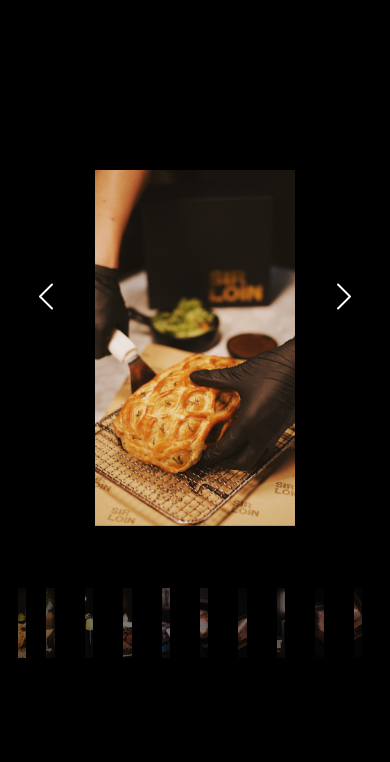
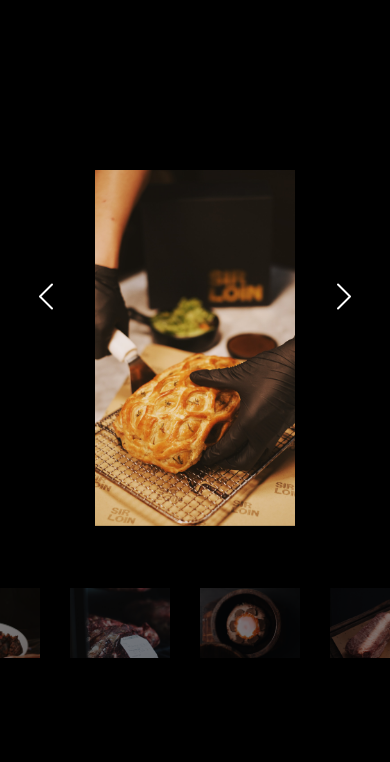
Before and after one commit to Rulcifer/bar-css, a plain HTML site: page galleries.html in a window 390 px wide. Shown: the part 82-844 px from the top of the page. Drawn offline with nearby package versions, Linux system fonts and the light colour scheme.

Commit message:
hp cilik

```diff
--- a/css/style.css
+++ b/css/style.css
@@ -160,7 +160,7 @@
 /* hp kecil potrait */
 @media (max-width: 576px) {
 
-    .img-container {
+    /* .img-container {
         flex-basis: calc(33.33% - 20px);
         margin-bottom: 20px;
         box-sizing: border-box;
@@ -173,7 +173,7 @@
         height: 240px;
         margin: 25px;
         overflow: hidden;
-      }
+      } */
 
 
     .carousel-control-prev-galeri,
@@ -195,6 +195,23 @@
         right: 0;
     }
 
+
+    #myCarousel .carousel-indicators .list-inline-item {
+        vertical-align: middle;
+        margin-right: 10px;
+        margin-top: 20px;
+        margin-bottom: 20px;
+    }
+
+    .thumbnail-image-mini-galeri {
+        width: 100%;
+        height: 100%;
+        background-size: cover;
+        background-position: center;
+        background-repeat: repeat;
+        width: 100px;
+        height: 70px;
+    }
 
 }
 
--- a/galleries.html
+++ b/galleries.html
@@ -116,52 +116,52 @@
                         <ul class="carousel-indicators list-inline mx-auto px-2">
                             <li class="list-inline-item thumbnail" style="width: 190px; height: 70px; margin-right: 10px; margin-left: 10px;">
                                 <a id="carousel-selector-0" class="selected" data-slide-to="0" data-target="#myCarousel">
-                                    <div class="thumbnail-image-mini-sirloin" style="background-image: url('img/sirloin/02A17E3F-9075-4A63-BC73-93CAD5018E9F.JPG');"></div>
+                                    <div class="thumbnail-image-mini-galeri" style="background-image: url('img/sirloin/02A17E3F-9075-4A63-BC73-93CAD5018E9F.JPG');"></div>
                                 </a>
                             </li>
                             <li class="list-inline-item thumbnail" style="width: 190px; height: 70px; margin-right: 20px; margin-left: 10px;">
                                 <a id="carousel-selector-1" data-slide-to="1" data-target="#myCarousel">
-                                    <div class="thumbnail-image-mini-sirloin" style="background-image: url('img/sirloin/2AC20B09-2949-4F22-A829-65A8D998F39C.JPG');"></div>
+                                    <div class="thumbnail-image-mini-galeri" style="background-image: url('img/sirloin/2AC20B09-2949-4F22-A829-65A8D998F39C.JPG');"></div>
                                 </a>
                             </li>
                             <li class="list-inline-item thumbnail" style="width: 190px; height: 70px; margin-right: 20px; margin-left: 10px;">
                                 <a id="carousel-selector-2" data-slide-to="2" data-target="#myCarousel">
-                                    <div class="thumbnail-image-mini-sirloin" style="background-image: url('img/sirloin/3EF78CE3-60EA-4D6C-AF40-952C68A2B9F4.JPG');"></div>
+                                    <div class="thumbnail-image-mini-galeri" style="background-image: url('img/sirloin/3EF78CE3-60EA-4D6C-AF40-952C68A2B9F4.JPG');"></div>
                                 </a>
                             </li>
                             <li class="list-inline-item thumbnail" style="width: 190px; height: 70px; margin-right: 20px; margin-left: 10px;">
                                 <a id="carousel-selector-3" data-slide-to="3" data-target="#myCarousel">
-                                    <div class="thumbnail-image-mini-sirloin" style="background-image: url('img/sirloin/4CF9F22F-1352-43F9-8934-D192E2C11B9F.JPG');"></div>
+                                    <div class="thumbnail-image-mini-galeri" style="background-image: url('img/sirloin/4CF9F22F-1352-43F9-8934-D192E2C11B9F.JPG');"></div>
                                 </a>
                             </li>
                             <li class="list-inline-item thumbnail" style="width: 190px; height: 70px; margin-right: 20px; margin-left: 10px;">
                                 <a id="carousel-selector-4" data-slide-to="4" data-target="#myCarousel">
-                                    <div class="thumbnail-image-mini-sirloin" style="background-image: url('img/sirloin/6B76469C-B292-4A30-A4D9-DD4887BA7CA4.JPG');"></div>
+                                    <div class="thumbnail-image-mini-galeri" style="background-image: url('img/sirloin/6B76469C-B292-4A30-A4D9-DD4887BA7CA4.JPG');"></div>
                                 </a>
                             </li>
                             <li class="list-inline-item thumbnail" style="width: 190px; height: 70px; margin-right: 20px; margin-left: 10px;">
                                 <a id="carousel-selector-0" data-slide-to="5" data-target="#myCarousel">
-                                    <div class="thumbnail-image-mini-silo" style="background-image: url('img/silo/0A159B31-90A1-4EE5-BA2A-F88BB4A4B902.JPG');"></div>
+                                    <div class="thumbnail-image-mini-galeri" style="background-image: url('img/silo/0A159B31-90A1-4EE5-BA2A-F88BB4A4B902.JPG');"></div>
                                 </a>
                             </li>
                             <li class="list-inline-item thumbnail" style="width: 190px; height: 70px; margin-right: 20px; margin-left: 10px;">
                                 <a id="carousel-selector-1" data-slide-to="6" data-target="#myCarousel">
-                                    <div class="thumbnail-image-mini-silo" style="background-image: url('img/silo/7B1E0168-3C66-44B6-8145-B78C59A13D78.JPG');"></div>
+                                    <div class="thumbnail-image-mini-galeri" style="background-image: url('img/silo/7B1E0168-3C66-44B6-8145-B78C59A13D78.JPG');"></div>
                                 </a>
                             </li>
                             <li class="list-inline-item thumbnail" style="width: 190px; height: 70px; margin-right: 20px; margin-left: 10px;">
                                 <a id="carousel-selector-2" data-slide-to="7" data-target="#myCarousel">
-                                    <div class="thumbnail-image-mini-silo" style="background-image: url('img/silo/8EB93D86-C61B-44A9-B045-481C306A1D51.JPG');"></div>
+                                    <div class="thumbnail-image-mini-galeri" style="background-image: url('img/silo/8EB93D86-C61B-44A9-B045-481C306A1D51.JPG');"></div>
                                 </a>
                             </li>
                             <li class="list-inline-item thumbnail" style="width: 190px; height: 70px; margin-right: 20px; margin-left: 10px;">
                                 <a id="carousel-selector-3" data-slide-to="8" data-target="#myCarousel">
-                                    <div class="thumbnail-image-mini-silo" style="background-image: url('img/silo/9A515926-906B-45A3-8997-742399948E57.JPG');"></div>
+                                    <div class="thumbnail-image-mini-galeri" style="background-image: url('img/silo/9A515926-906B-45A3-8997-742399948E57.JPG');"></div>
                                 </a>
                             </li>
                             <li class="list-inline-item thumbnail" style="width: 190px; height: 70px; margin-right: 20px; margin-left: 10px;">
                                 <a id="carousel-selector-4" data-slide-to="9" data-target="#myCarousel">
-                                    <div class="thumbnail-image-mini-silo" style="background-image: url('img/silo/9C4093D5-5C63-436D-8915-5495AAA46AB9.jpg');"></div>
+                                    <div class="thumbnail-image-mini-galeri" style="background-image: url('img/silo/9C4093D5-5C63-436D-8915-5495AAA46AB9.jpg');"></div>
                                 </a>
                             </li>
                         </ul>
```
